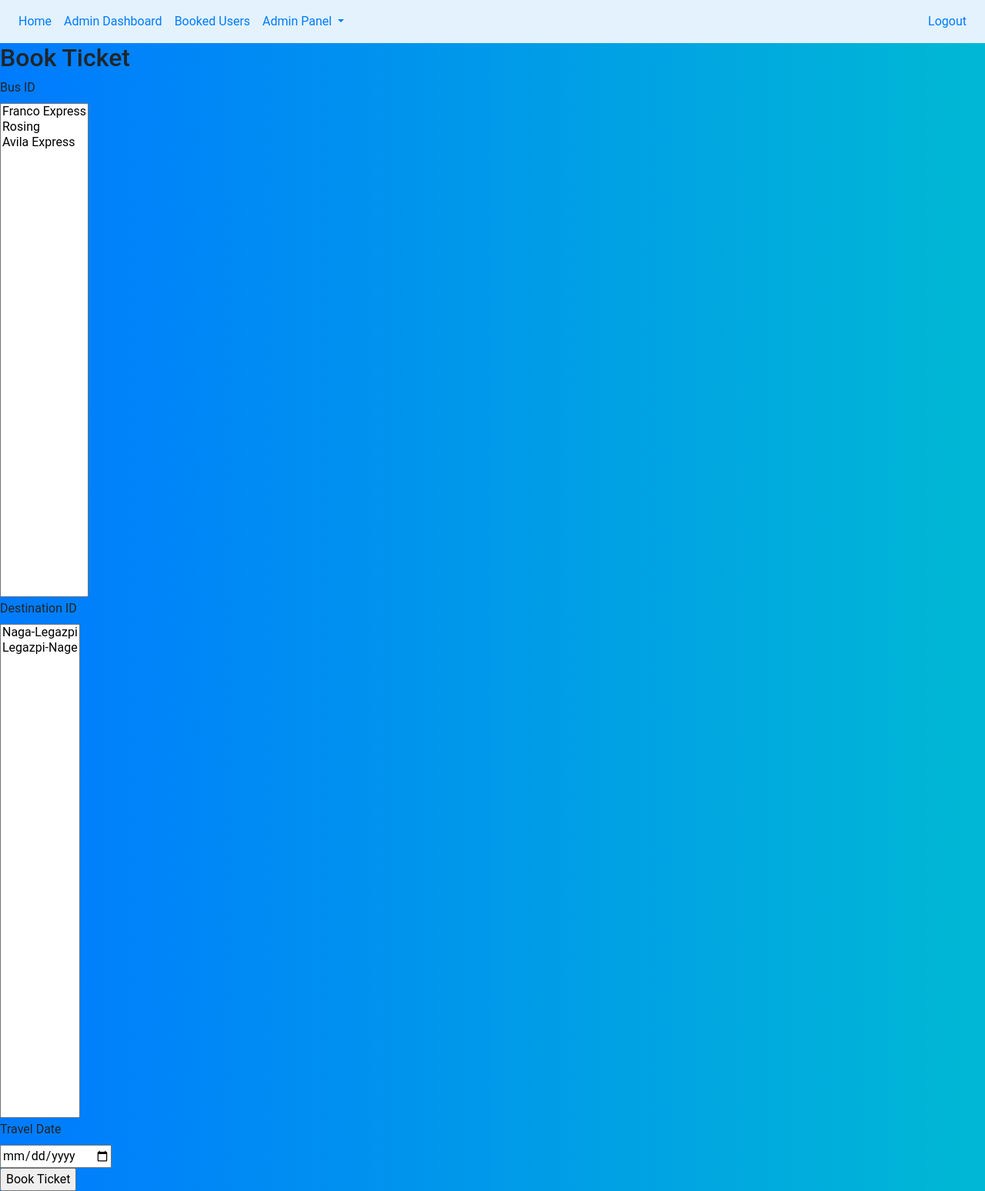
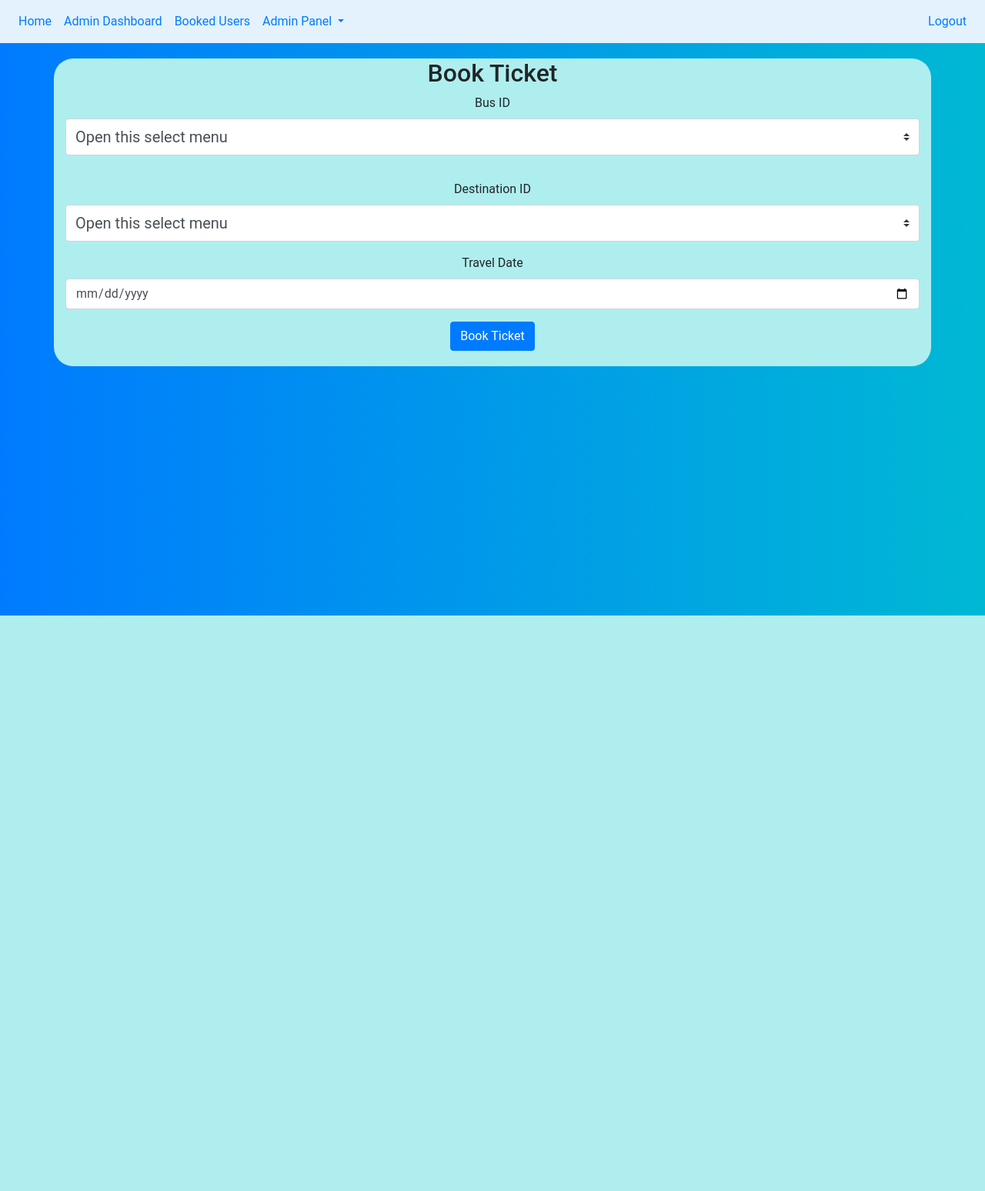
Before and after one commit to ivaceh/bus-ticket-booking-system, a Flask app: page /bookTicketForm in a window 1280 px wide. Shown: the whole page at 77% size. After the commit the page ends 800 px from the top, so only its background shows below. Run offline with Flask 3, Linux system fonts and the light colour scheme; a user stored in the database is signed in; data comes from the database, SQL or seed files in the repository; some libraries are stand-ins or nearby versions.

Commit message:
Refactor booking template: Enhance layout with Bootstrap styling and improved form elements for better user experience.

```diff
--- a/btbs/templates/booking/booking.html
+++ b/btbs/templates/booking/booking.html
@@ -1,27 +1,41 @@
 {% extends "base.html" %}
+{% block title %}
+    Book Ticket
+{% endblock %}
+{% block content %}
 
-{% block content %}
+<body class="text-center">
+    <div class="container" style="background-color: paleturquoise; margin-top: 20px; width: -webkit-fill-available; height: 400px; border-radius: 25px;">
         <h2>Book Ticket</h2>
-
         <form method="POST" action="{{ url_for('book_ticket') }}">
             {{ form.hidden_tag() }}
-    <div>
-        {{ form.bus_id.label }}<br>
-        {{ form.bus_id(size=32) }}<br>
+            <div class="form-group">
+                {{ form.bus_id.label() }}
+                <select class="custom-select custom-select-lg mb-3" name="bus_id">
+                    <option selected>Open this select menu</option>
+                    {% for bus in buses %}
+                        <option value="{{ bus.id }}">{{ bus.name }}</option>
+                    {% endfor %}
+                </select>
                 {% for error in form.bus_id.errors %}
                     <span style="color: red;">[{{ error }}]</span>
                 {% endfor %}
             </div>
             <div>
                 {{ form.destination_id.label }}<br>
-        {{ form.destination_id(size=32) }}<br>
+                <select class="custom-select custom-select-lg mb-3" name="destination_id">
+                    <option selected>Open this select menu</option>
+                    {% for destination in destinations %}
+                        <option value="{{ destination.id }}">{{ destination.name }}</option>
+                    {% endfor %}
+                </select>
                 {% for error in form.destination_id.errors %}
                     <span style="color: red;">[{{ error }}]</span>
                 {% endfor %}
             </div>
-    <div>
-        {{ form.travel_date.label }}<br>
-        {{ form.travel_date() }}<br>
+            <div class="form-group">
+                {{ form.travel_date.label() }}
+                <input type="date" class="form-control" name="travel_date" placeholder="Travel Date">
                 {% for error in form.travel_date.errors %}
                     <span style="color: red;">[{{ error }}]</span>
                 {% endfor %}
@@ -29,8 +43,10 @@
             {{ form.user_id() }}
             {{ form.booking_date() }}
             <div>
-        {{ form.submit() }}
+                <button type="submit" class="btn btn-primary">Book Ticket</button>
             </div>
         </form>
+    </div>
+</body>
 
 {% endblock %}
```
Lines whose indentation alone changed are shown as unchanged.
